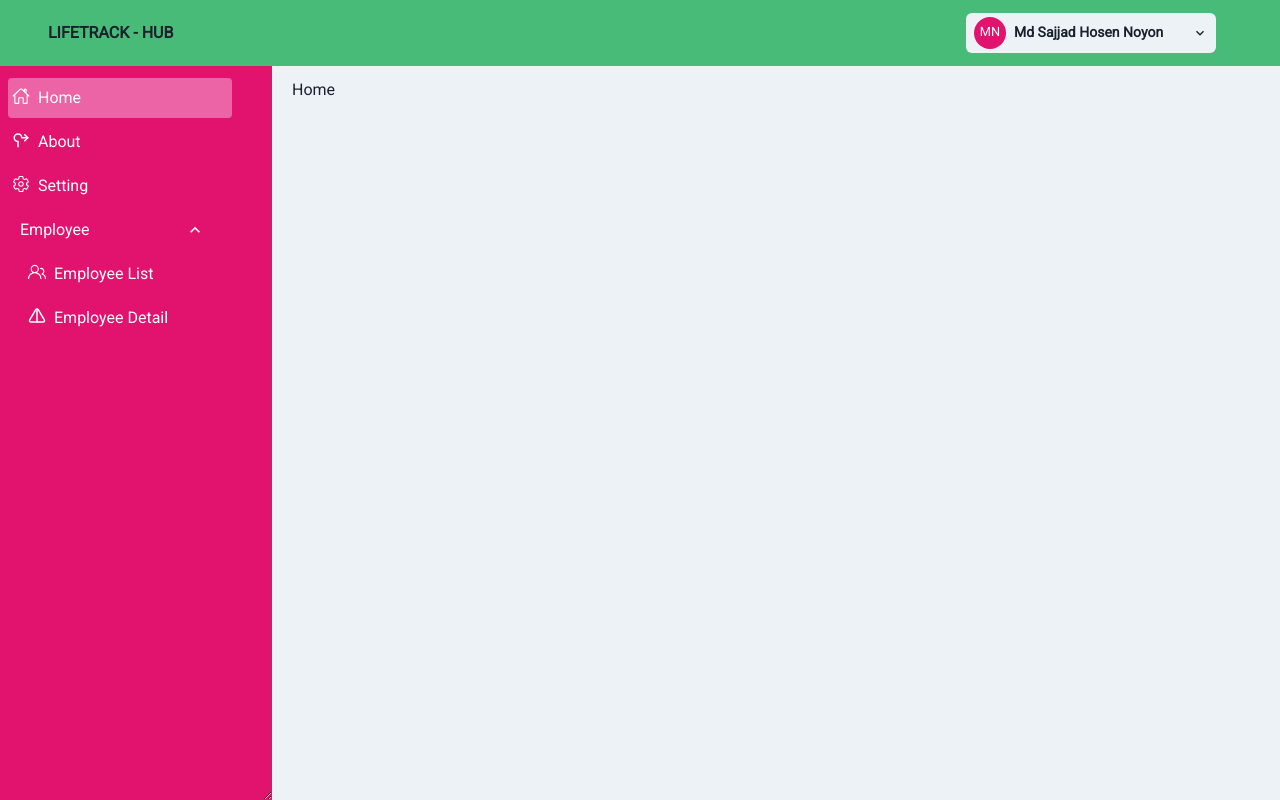
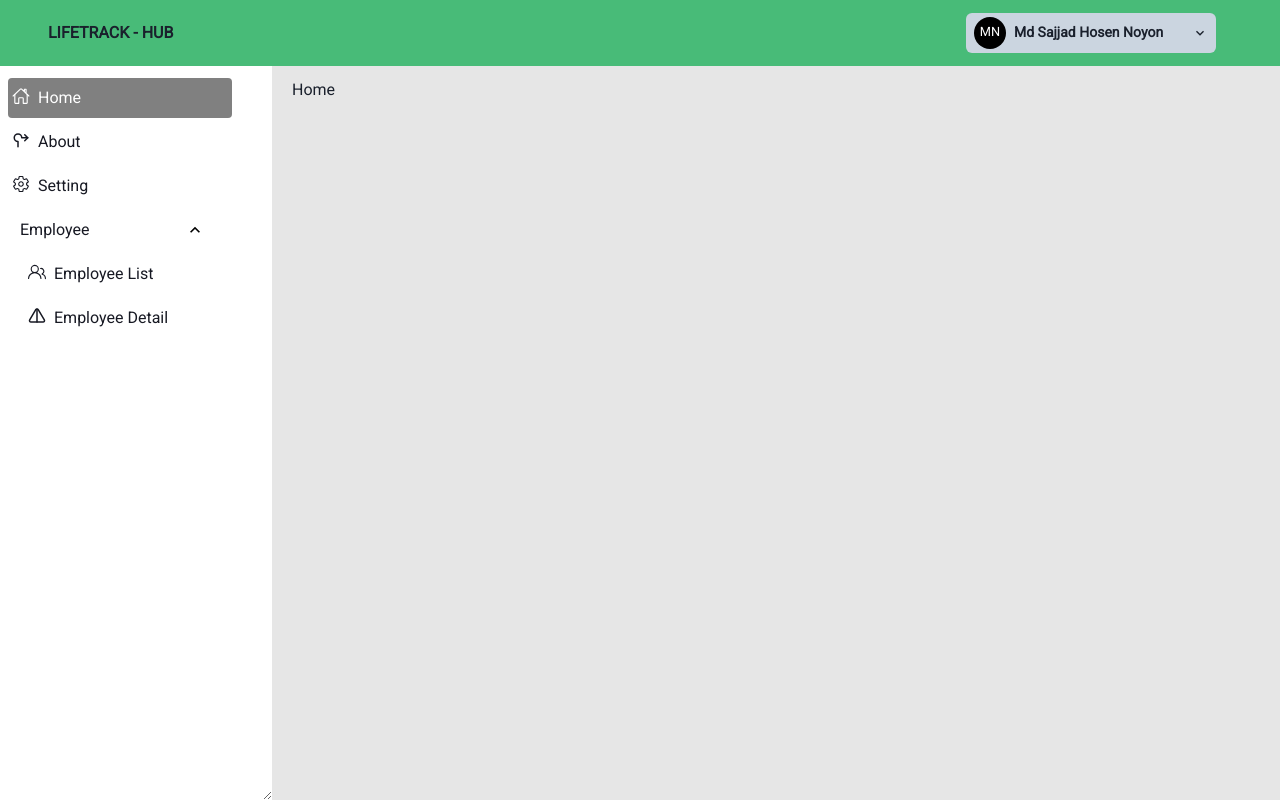
Before and after one commit to NYN31/life-track-hub, a React (Vite) app in the folder lifetrackhub-fe/: page /home in a window 1280 px wide. Built offline with nearby package versions, Linux system fonts and the light colour scheme.

Commit message:
change few colors

```diff
--- a/lifetrackhub-fe/src/components/common/CommonMenu.tsx
+++ b/lifetrackhub-fe/src/components/common/CommonMenu.tsx
@@ -5,7 +5,6 @@ import {
   MenuList,
   Button,
   Flex,
-  Text,
   Avatar,
 } from '@chakra-ui/react';
 import { useNavigate } from 'react-router-dom';
@@ -78,6 +77,7 @@ const CommonMenu = () => {
   return (
     <Menu>
       <MenuButton
+        bg="gray.300"
         mx={4}
         px={2}
         minWidth="250px"
@@ -86,8 +86,7 @@ const CommonMenu = () => {
         rightIcon={<ChevronDownIcon />}
       >
         <Flex align="center" gap={2} fontSize="sm">
-          <Avatar size="sm" name={name} bg="secondary" color="white" />
-
+          <Avatar size="sm" name={name} bg="black" color="white" />
           {getName(name)}
         </Flex>
       </MenuButton>
--- a/lifetrackhub-fe/src/components/common/ProtectedRoute.tsx
+++ b/lifetrackhub-fe/src/components/common/ProtectedRoute.tsx
@@ -34,7 +34,7 @@ const ProtectedRoute: React.FC<{ children: JSX.Element | JSX.Element[] }> = ({
             sidebarWidth={SIDEBAR_WIDTH}
           />
 
-          <Box flex="1" px={[3, 4, 5]} py={3} bg="gray.100" overflowY="auto">
+          <Box flex="1" px={[3, 4, 5]} py={3} bg="tertiary_white" overflowY="auto">
             {children}
           </Box>
         </Flex>
--- a/lifetrackhub-fe/src/components/common/Sidebar.tsx
+++ b/lifetrackhub-fe/src/components/common/Sidebar.tsx
@@ -21,7 +21,7 @@ const Sidebar: React.FC<{
   onCloseDrawer: () => void;
   isMobileSidebar: boolean;
   sidebarWidth: string;
-}> = ({ onCloseDrawer, isMobileSidebar, sidebarWidth }) => {
+}> = ({ onCloseDrawer, isMobileSidebar }) => {
   const navigate = useNavigate();
 
   function handleNavigation(path: string) {
@@ -34,6 +34,7 @@ const Sidebar: React.FC<{
     title: string,
     label: string
   ) => {
+    console.log(label, location.pathname);
     return (
       <ListItem
         m={1}
@@ -42,16 +43,20 @@ const Sidebar: React.FC<{
         cursor="pointer"
         h={10}
         borderRadius="4px"
-        color="white"
+        color={
+          label.toLowerCase() === location.pathname.toLowerCase()
+            ? 'white'
+            : 'gray.900'
+        }
         w={56}
         bg={
           label.toLowerCase() === location.pathname.toLowerCase()
-            ? 'secondary_hover'
+            ? 'gray.hover'
             : ''
         }
         onClick={() => handleNavigation(path)}
         _hover={{
-          bg: `${colors.secondary_hover} !important`,
+          bg: `${colors.gray.hover} !important`,
           color: 'white !important',
           borderRadius: '4px',
         }}
@@ -81,9 +86,9 @@ const Sidebar: React.FC<{
           <Accordion key={index} defaultIndex={idx} allowToggle={true}>
             <AccordionItem border={0}>
               <AccordionButton maxW={56} gap={24}>
-                <Box color="white">{item.title}</Box>
+                <Box color="gray.900">{item.title}</Box>
                 <Box>
-                  <AccordionIcon color="white" />
+                  <AccordionIcon color="black" />
                 </Box>
               </AccordionButton>
               <AccordionPanel pt={0} pb={0}>
@@ -106,8 +111,7 @@ const Sidebar: React.FC<{
     <Flex
       height="100%"
       minW="250px"
-      bg="secondary"
-      color="white"
+      bg="white"
       px={1}
       pt={2}
       pb={4}
--- a/lifetrackhub-fe/src/constants/extend-theme/colors.ts
+++ b/lifetrackhub-fe/src/constants/extend-theme/colors.ts
@@ -1,10 +1,13 @@
 export const colors = {
   primary: '#48BB78',
-  secondary: '#e2136e',
-  secondary_hover: '#ed64a6',
+  secondary: '#F8F8F8',
+  hover: 'gray',
   black: '#000',
   white: '#fff',
+  secondary_white: '#F2F2F2',
+  tertiary_white: '#e6e6e6',
   gray: {
     default: '#CBD5E0',
+    hover: 'gray',
   },
 };
```
